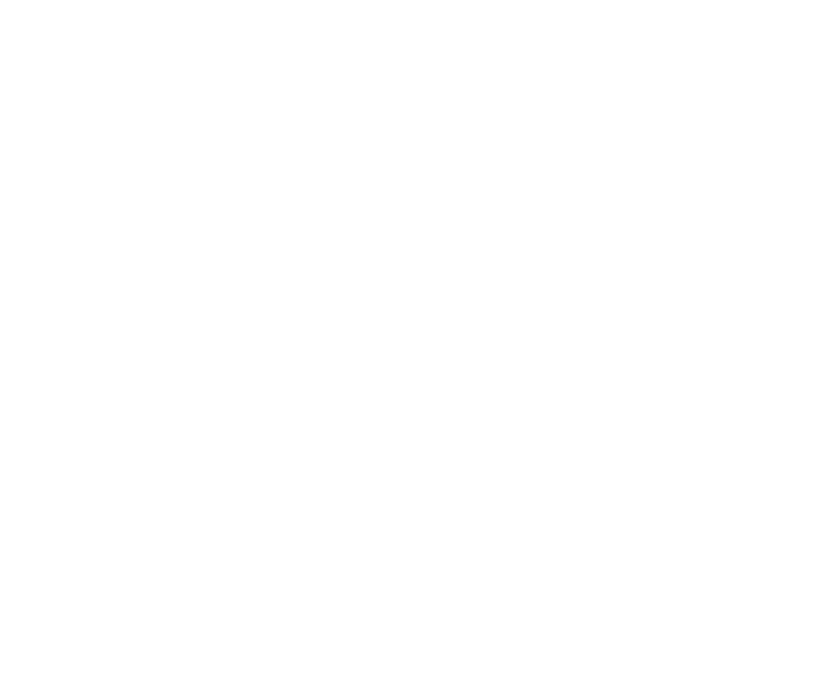
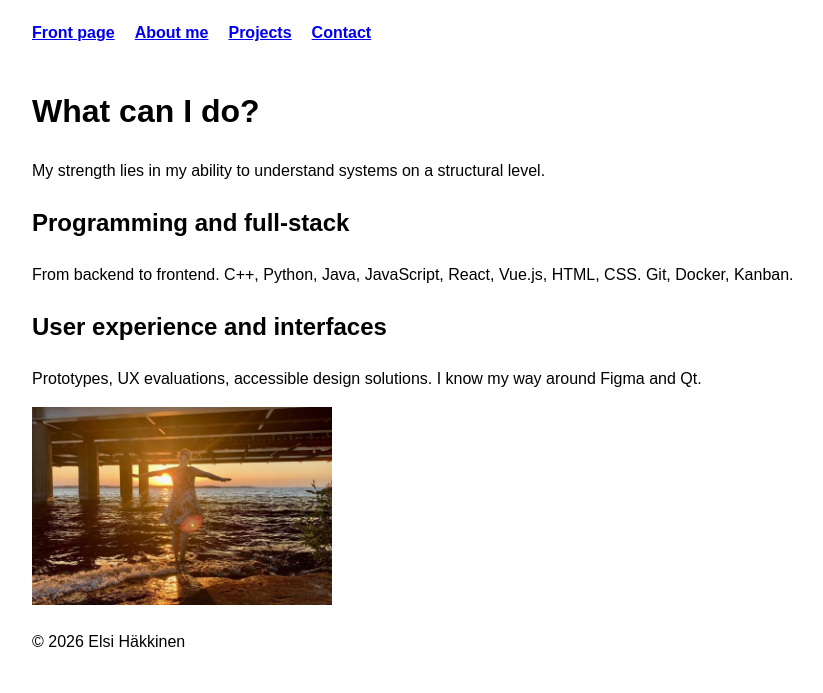
Before and after one commit to elsingit/elsinportfolio, a plain HTML site: page skills.html in a window 1280 px wide. Shown: the whole page, without its empty margins (108-931 px from the left). Drawn offline with Linux system fonts and the light colour scheme.

Commit message:
Add skills

```diff
--- a/skills.html
+++ b/skills.html
@@ -0,0 +1,53 @@
+<!DOCTYPE html>
+<html lang="fi">
+    <head>
+        <meta charset="UTF-8">
+        <meta name="viewport" content="width=device-width, initial-scale=1.0">
+        <title>Elsi Häkkinen: Portfolio</title>
+        <link rel="stylesheet" href="css/style.css">
+    </head>
+
+    <body>
+        <header>
+            <nav aria-label="Navigation">
+                <a href="index.html">Front page</a>
+                <a href="about.html">About me</a>
+                <a href="projects.html">Projects</a>
+                <a href="contact.html">Contact</a>
+            </nav>
+        </header>
+
+        <main>
+            <h1>What can I do?</h1>
+            <p>
+                My strength lies in my ability to understand systems on a structural level.
+            </p>
+
+            <section>
+                <h2>Programming and full-stack</h2>
+                <p>
+                    From backend to frontend.
+
+                    C++, Python, Java, JavaScript, React, Vue.js, HTML, CSS.
+
+                    Git, Docker, Kanban.
+                </p>
+            </section>
+
+            <section>
+                <h2>User experience and interfaces</h2>
+                <p>
+                    Prototypes, UX evaluations, accessible design solutions. I know my way around Figma and Qt.
+                </p>
+            </section>
+
+            <img src="images/profile.jpg"
+                alt="A picture of Elsi standing in front of sunset">
+
+        </main>
+
+        <footer>
+            <p>© 2026 Elsi Häkkinen</p>
+        </footer>
+    </body>
+</html>
```
Also changed, not shown: projects.html (+3 -2 lines).
